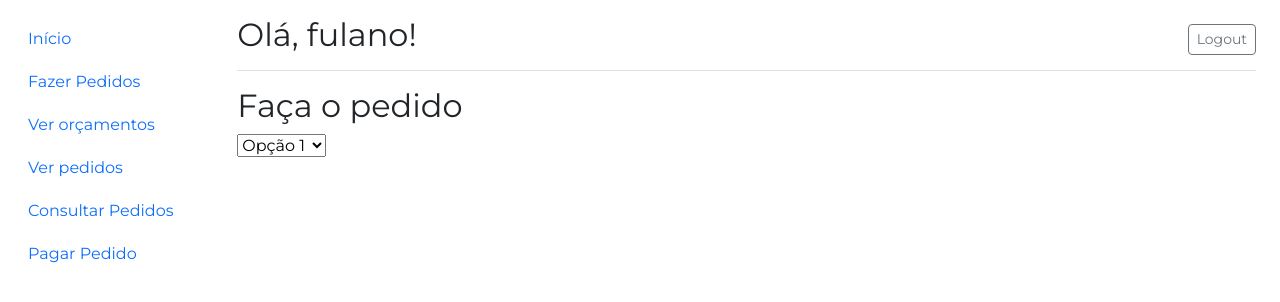
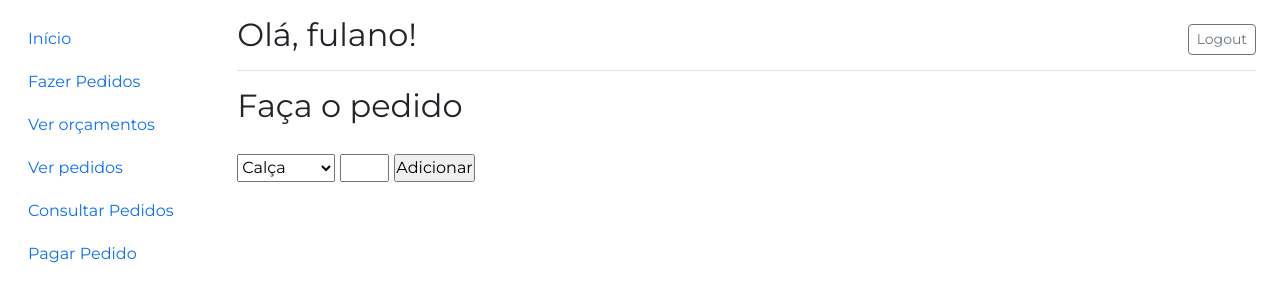
Before and after one commit to giselegomes/lol, an Angular app: page /pedido-online in a window 1280 px wide. Shown: the top 302 px of the page. Built offline with nearby package versions, Linux system fonts and the light colour scheme.

Commit message:
modificado um pouco o pedido-online

```diff
--- a/src/app/components/pedido-online/pedido-online.component.css
+++ b/src/app/components/pedido-online/pedido-online.component.css
@@ -0,0 +1,7 @@
+.pedido{
+    display: flex;
+    column-gap: 5px;
+    justify-content: ;
+    padding: 20px;
+    padding-left: 0;
+}
--- a/src/app/components/pedido-online/pedido-online.component.html
+++ b/src/app/components/pedido-online/pedido-online.component.html
@@ -58,12 +58,17 @@
             <!-- select de categorias: o select mostra um as opções, a pessoa seleciona as opsções e elas são descriminadas -->
 
             <h2>Faça o pedido</h2>
-
-            <select>
-                <option value="opcao1">Opção 1</option>
-                <option value="opcao2">Opção 2</option>
-                <option value="opcao3">Opção 3</option>
-              </select>
+            <div class="pedido">
+                <select name="roupaPedido" id="roupaPedido01">
+                    <option value="opcao1">Calça</option>
+                    <option value="opcao2">Camisa</option>
+                    <option value="opcao3">Cueca</option>
+                    <option value="opcao4">Camiseta</option>
+                    <option value="opcao5">Meias</option>
+                </select>
+                <input type="number" name="quantidadePedido" id="quantidadePedido01" min="1" max="10">
+                <input type="submit" value="Adicionar">
+            </div>
 
 
         </main>
```
Also changed, not shown: 1 other file (tests, documents, lock files or other folders).
